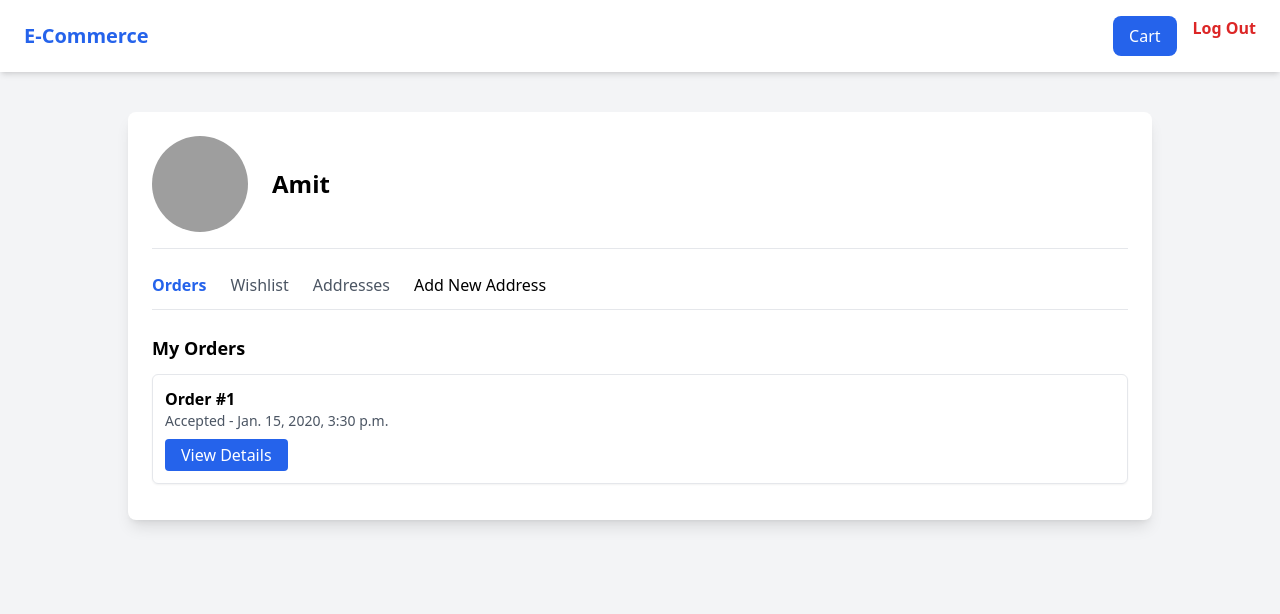
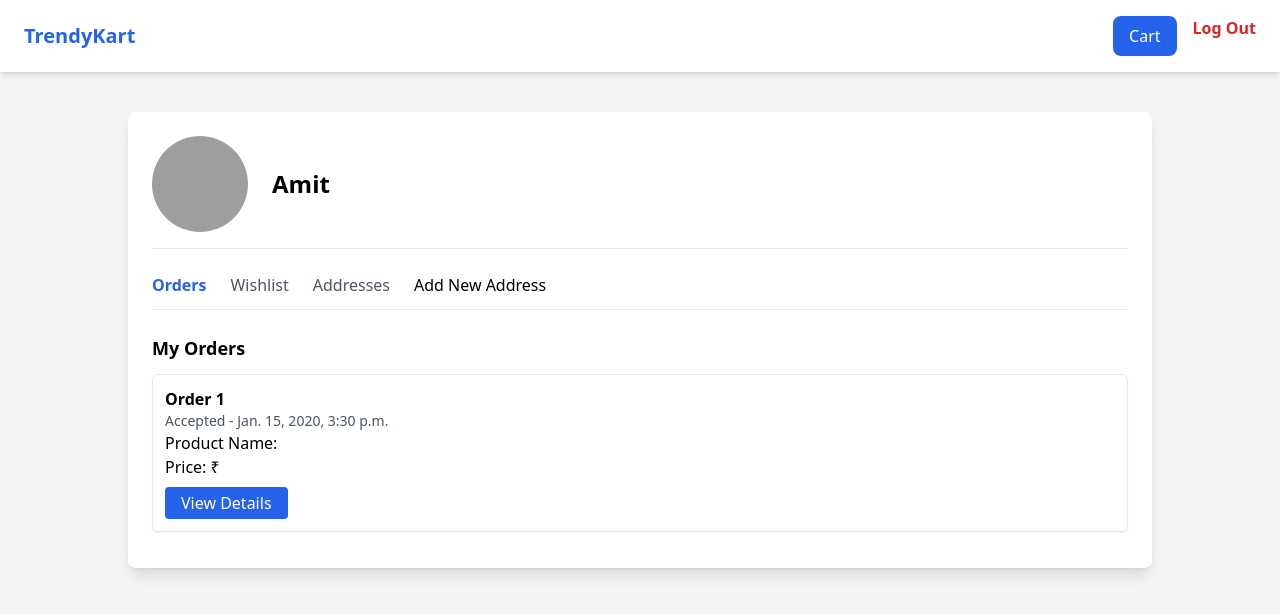
Before and after one commit to amitkumar1107/Web_project_TrendyKart, a Django app: page /profile/ in a window 1280 px wide. Shown: the top 614 px of the page. Run offline with Django 5.2, Linux system fonts and the light colour scheme; a user stored in the database is signed in; data comes from the database, SQL or seed files in the repository; tables that the repository leaves empty hold one stand-in row (values such as "Sample post"); some libraries are stand-ins or nearby versions; grey boxes are pictures that could not be loaded.

Commit message:
Update profile.html

```diff
--- a/templates/profile.html
+++ b/templates/profile.html
@@ -3,14 +3,14 @@
 <head>
     <meta charset="UTF-8">
     <meta name="viewport" content="width=device-width, initial-scale=1.0">
-    <title>My Profile - E-commerce</title>
+    <title>My Profile - TrendyKart</title>
     <script src="https://cdn.tailwindcss.com"></script>
 </head>
 <body class="bg-gray-100">
 
     <!-- Navbar -->
     <nav class="bg-white shadow-md py-4 px-6 flex justify-between items-center">
-        <a href="{% url 'home' %}" class="text-xl font-semibold text-blue-600">E-Commerce</a>
+        <a href="{% url 'home' %}" class="text-xl font-semibold text-blue-600">TrendyKart</a>
 
         <div class="flex space-x-4">
             <a href="{% url 'cart' %}" class="relative">
@@ -29,7 +29,12 @@
     <div class="max-w-5xl mx-auto mt-10 p-6 bg-white shadow-lg rounded-lg">
         <!-- User Info -->
         <div class="flex items-center space-x-6 border-b pb-4">
-            <img src="User.user_pic" alt="{{ users.username }} Image" class="w-24 h-24 rounded-full">
+            <!-- Round Profile Picture -->
+            {% if user_pic and user_pic.photo %}
+                <img src="{{ user_pic.photo.url }}" alt="{{ users.username }}" class="w-24 h-24 rounded-full">
+            {% else %}
+                <img src="/media/productimg/2.png" alt="Default Profile" class="w-24 h-24 rounded-full">
+            {% endif %}
             <div>
                 <h2 class="text-2xl font-semibold">{{ users.username }}</h2>
                 <p class="text-gray-600">{{ users.email }}</p>
@@ -39,9 +44,9 @@
         <!-- Tabs -->
         <div class="mt-6">
             <nav class="flex space-x-6 border-b pb-3">
-                <button class="tab-link active text-blue-600 font-semibold" onclick="showTab('orders')">Orders</button>
-                <button class="tab-link text-gray-600" onclick="showTab('wishlist')">Wishlist</button>
-                <button class="tab-link text-gray-600" onclick="showTab('addresses')">Addresses</button>
+                <button class="tab-link active text-blue-600 font-semibold" onclick="showTab(event, 'orders')">Orders</button>
+                <button class="tab-link text-gray-600" onclick="showTab(event, 'wishlist')">Wishlist</button>
+                <button class="tab-link text-gray-600" onclick="showTab(event, 'addresses')">Addresses</button>
                 <a href="{% url 'add' %}" class="add-address-btn">Add New Address</a>
             </nav>
         </div>
@@ -52,9 +57,16 @@
             {% if orders %}
                 {% for order in orders %}
                 <div class="border p-3 rounded-md shadow-sm mb-3">
-                    <p class="font-semibold">Order #{{ order.id }}</p>
+                    <p class="font-semibold">Order {{ order.id }}</p>
                     <p class="text-sm text-gray-600">{{ order.status }} - {{ order.order_date }}</p>
-                    <button class="mt-2 px-4 py-1 bg-blue-600 text-white rounded">View Details</button>
+
+                    <!-- Display product info -->
+                    <p>Product Name: {{ order.product.product_name }}</p>
+                    <p>Price: ₹{{ order.product.price }}</p>
+
+                    <a href="{% url 'product' order.product.id %}">
+                        <button class="mt-2 px-4 py-1 bg-blue-600 text-white rounded">View Details</button>
+                    </a>
                 </div>
                 {% endfor %}
             {% else %}
@@ -74,7 +86,6 @@
             {% if addresses %}
                 {% for address in addresses %}
                 <div class="border p-3 rounded-md shadow-sm mb-3">
-                    <p><strong>Photo:</strong> {{ address.photo }}</p>
                     <p><strong>Name:</strong> {{ address.name }}</p>
                     <p><strong>Locality:</strong> {{ address.locality }}</p>
                     <p><strong>City:</strong> {{ address.city }}</p>
@@ -90,12 +101,16 @@
 
     <!-- JavaScript for Tabs -->
     <script>
-        function showTab(tabName) {
+        function showTab(event, tabName) {
+            // Hide all tabs
             document.querySelectorAll('.tab-content').forEach(tab => {
                 tab.classList.add('hidden');
             });
+
+            // Show the selected tab
             document.getElementById(tabName).classList.remove('hidden');
 
+            // Change the active tab styling
             document.querySelectorAll('.tab-link').forEach(link => {
                 link.classList.remove('text-blue-600', 'font-semibold');
                 link.classList.add('text-gray-600');
```
